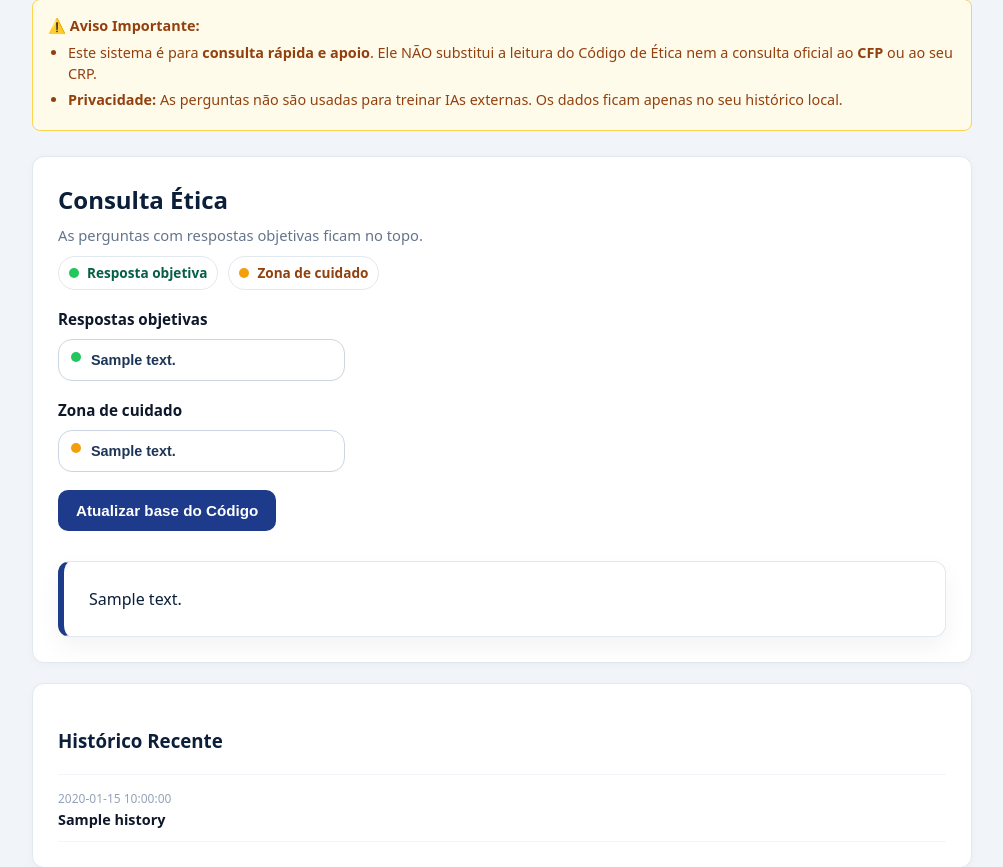
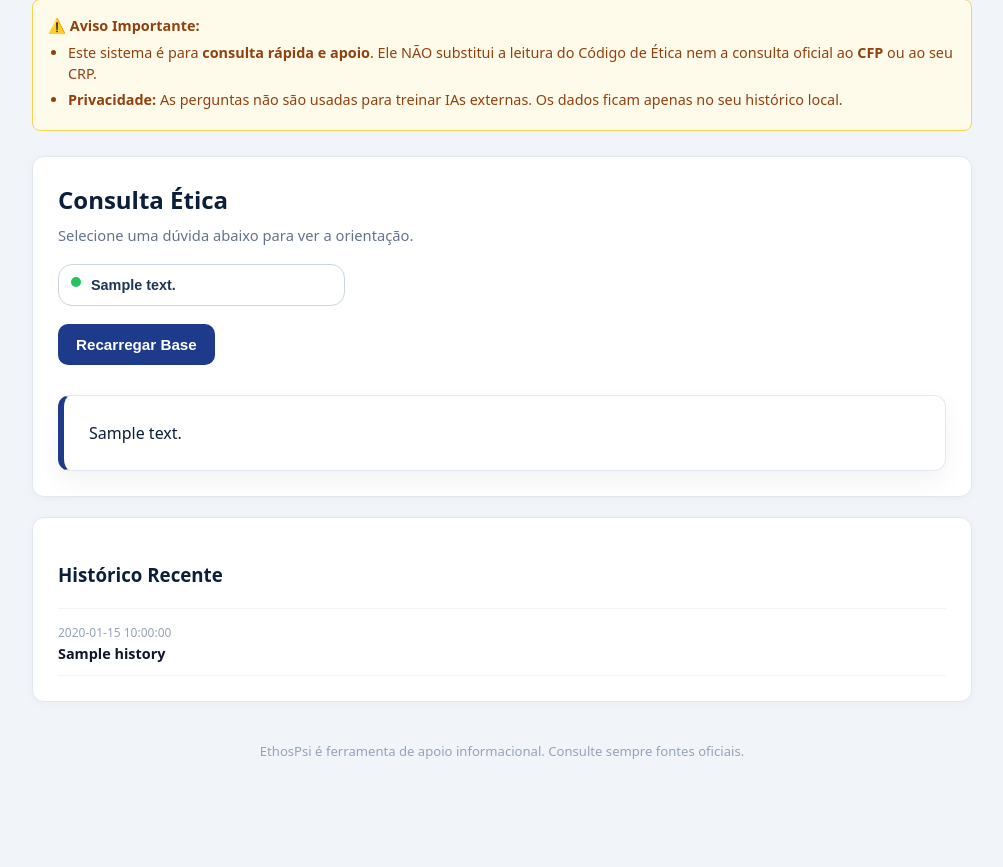
Before and after one commit to sabrinaandraderocha-cmyk/ethospsi, a Flask app: template templates/home.html in a window 1280 px wide. Shown: the part 101-968 px from the top of the page, without its empty margins (138-1141 px from the left). After the commit the page ends 860 px from the top, so only its background shows below. Run offline with Flask 3, Linux system fonts and the light colour scheme; the template is opened without the code that fills it: most values are stand-ins (such as "Sample title", 1, 10 or a date in 2020).

Commit message:
Update home.html

```diff
--- a/templates/home.html
+++ b/templates/home.html
@@ -13,26 +13,19 @@
   <div style="margin-bottom: 18px;">
     <h2 style="margin:0;">Consulta Ética</h2>
     <p style="margin:6px 0 0 0; color:#64748b; font-size:0.92rem;">
-      As perguntas com respostas objetivas ficam no topo.
+      Selecione uma dúvida abaixo para ver a orientação.
     </p>
-
-    <div class="seal-legend">
-      <span class="seal-item seal-green"><span class="dot dot-green"></span> Resposta objetiva</span>
-      <span class="seal-item seal-yellow"><span class="dot dot-yellow"></span> Zona de cuidado</span>
-    </div>
   </div>
 
-  <!-- BLOCO 1: RESPOSTAS OBJETIVAS -->
-  <h3 class="section-mini">Respostas objetivas</h3>
-  {% if direct_questions and direct_questions|length > 0 %}
+  {% if questions and questions|length > 0 %}
     <div class="quick-questions">
       <div class="quick-grid">
-        {% for qq in direct_questions %}
+        {% for q in questions %}
           <form method="post" style="margin:0;">
-            <input type="hidden" name="q" value="{{ qq.text }}">
+            <input type="hidden" name="q" value="{{ q.text }}">
             <button class="quick-btn" type="submit">
               <span class="dot dot-green"></span>
-              <span class="quick-text">{{ qq.text }}</span>
+              <span class="quick-text">{{ q.text }}</span>
             </button>
           </form>
         {% endfor %}
@@ -40,36 +33,13 @@
     </div>
   {% else %}
     <div class="muted-box">
-      Nenhuma pergunta com resposta objetiva foi cadastrada ainda.
-      Adicione respostas em <strong>RESPOSTAS_PRONTAS</strong> para aparecerem aqui.
-    </div>
-  {% endif %}
-
-  <!-- BLOCO 2: ZONA DE CUIDADO -->
-  <h3 class="section-mini" style="margin-top:18px;">Zona de cuidado</h3>
-  {% if care_questions and care_questions|length > 0 %}
-    <div class="quick-questions">
-      <div class="quick-grid">
-        {% for qq in care_questions %}
-          <form method="post" style="margin:0;">
-            <input type="hidden" name="q" value="{{ qq.text }}">
-            <button class="quick-btn" type="submit">
-              <span class="dot dot-yellow"></span>
-              <span class="quick-text">{{ qq.text }}</span>
-            </button>
-          </form>
-        {% endfor %}
-      </div>
-    </div>
-  {% else %}
-    <div class="muted-box">
-      Nenhuma pergunta na zona de cuidado.
+      Nenhuma pergunta cadastrada no momento.
     </div>
   {% endif %}
 
   <form method="post" style="margin-top: 18px;">
     <button class="btn-action" type="submit" name="load_bases" value="1">
-      Atualizar base do Código
+      Recarregar Base
     </button>
   </form>
 
```
